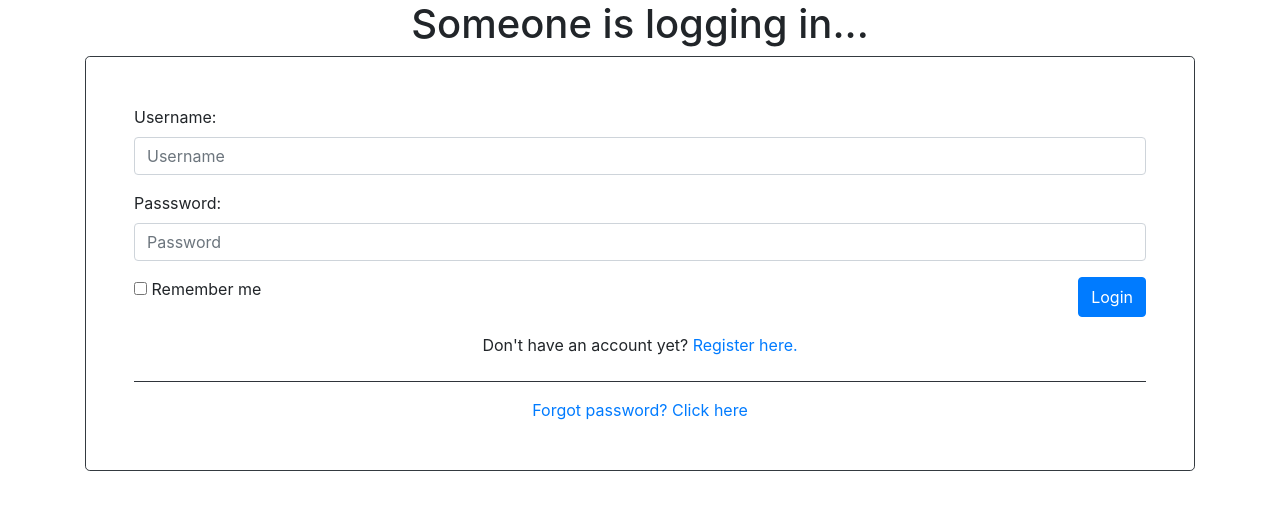
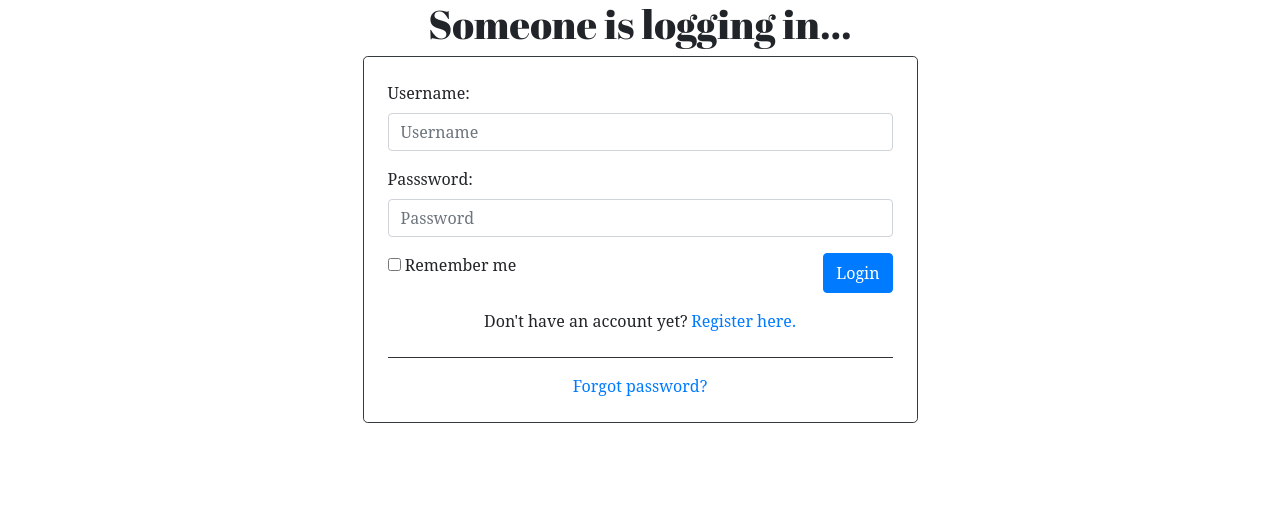
Before and after one commit to jariCruz/BSU_SC_RDB, a PHP site: page /php/login.php in a window 1280 px wide. Shown: the top 510 px of the page. Run offline with PHP 8.4, Linux system fonts and the light colour scheme.

Commit message:
Log in fixed

```diff
--- /dev/null
+++ b/src/css/login_style.css
@@ -0,0 +1,50 @@
+/********************************
+*             Log in            *
+********************************/
+
+/* Margin for the form */
+
+
+@media (min-width: 600px){
+    .form-width {
+        max-width: 80%;
+    }
+}
+
+@media (min-width: 767px){
+    .form-width {
+        max-width: 60%;
+    }
+}
+
+@media (min-width: 991px){
+    .form-width {
+        max-width: 50%;
+    }
+}
+
+
+@media (max-width: 500px){
+    form {
+        font-size: smaller;
+}
+
+    h1 {
+        font-size: xx-large;
+    }
+}
+
+@media (max-width: 410px) {
+    h1 {
+        font-size: x-large;
+    }
+}
+
+
+body {
+    font-family: 'serif';
+}
+
+.header-font {
+    font-family: 'Abril Fatface', serif;
+}
--- a/src/php/login.php
+++ b/src/php/login.php
@@ -24,22 +24,19 @@
     <link rel="stylesheet" href="https://fonts.googleapis.com/css?family=Abril+Fatface|Poppins">
 
     <!-- Other resources -->
-    <link rel="stylesheet" href="../css/custom.css">
+    <link rel="stylesheet" href="../css/login_style.css">
 
 </head>
 <body>
 
 <!-- Form -->
     <div class="container">
-        <h1 class="d-flex justify-content-center">Someone is logging in...</h1>
+        <h1 class="d-flex justify-content-center header-font">Someone is logging in...</h1>
 
-        <form action="../index.php" novalidate
+        <form action="../index.php"
                 class="needs-validation
                         border border-dark rounded-lg
-                        p-5 mx-auto mb-3 reg-form-custom-width">
-
-
-
+                        p-4 mx-auto mb-3 form-width">
 
 
             <!-- Forename field -->
@@ -55,12 +52,6 @@
                         minlength="2"
                         maxlength="30"
                         required>
-
-                <!-- Notification -->
-                <div class="valid-feedback">Valid~</div>
-                <div class="invalid-feedback">Fill in this part, please~</div>
-
-
 
             </div>
 
@@ -78,16 +69,10 @@
                         minlength="8"
                         required>
 
-                <!-- Notification -->
-
-                <div class="valid-feedback">Valid~</div>
-                <div class="invalid-feedback">Fill in this part, please~</div>
-
             </div>
 
 
             <!-- Checkbox -->
-
 
 
             <div class="row">
@@ -107,21 +92,21 @@
 
 
 
-            <div class="d-flex justify-content-center mt-3">
-                <span>Don't have an account yet? <a href="login.php">Register here.</a></span>
-            </div>
+            <span class="d-flex justify-content-center mt-3">Don't have an account yet?&MediumSpace;
+                <a href="login.php">Register here.</a>
+            </span>
 
             <!-- just a freakin horizontal line -->
             <hr class="bg-dark mt-4">
 
-            <div class="d-flex justify-content-center">
-                <a href="#">Forgot password? Click here</a>
-            </div>
+            <span class="d-flex justify-content-center">
+                <a href="#">Forgot password?</a>
+            </span>
 
         </form>
     </div>
 
-<!-- Disable form submissions if there are invalid fields -->
+<!-- Form validation -->
 <script>
 
     (function() {
```
Lines whose indentation alone changed are shown as unchanged.
